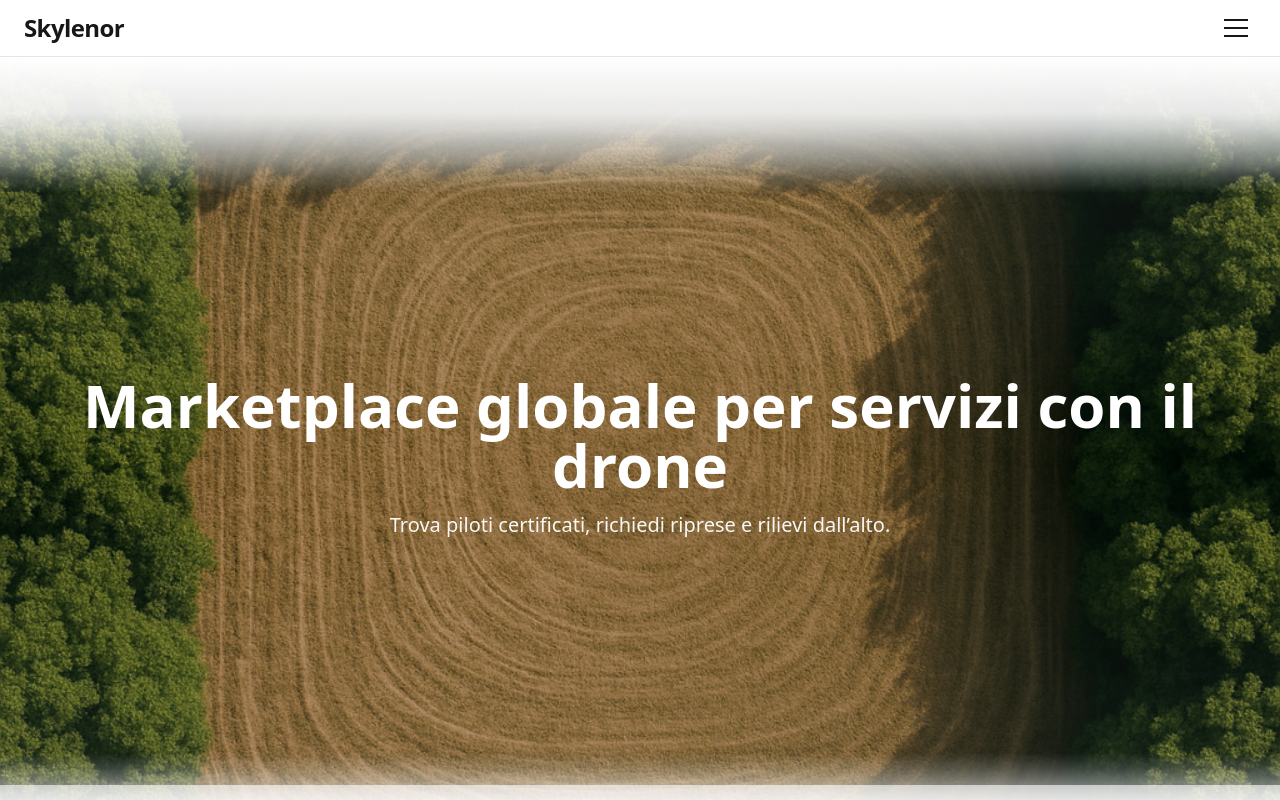
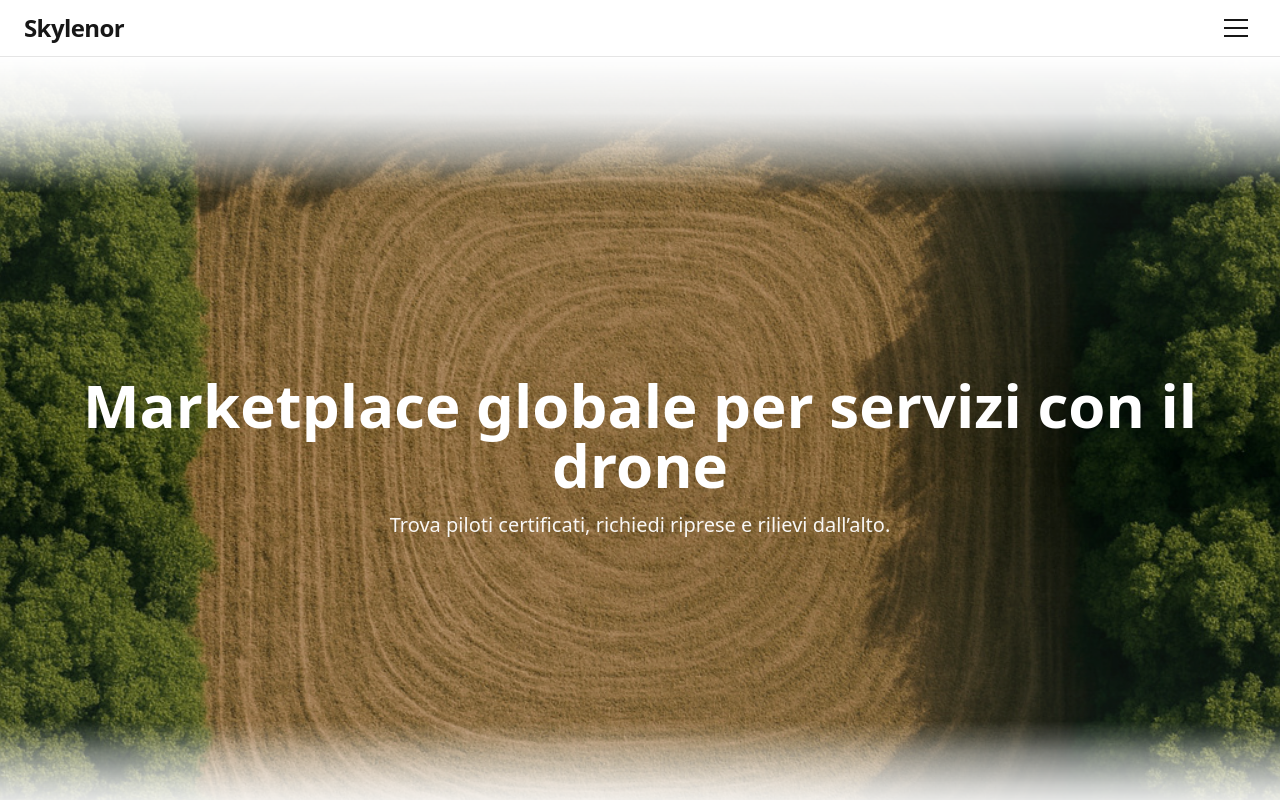
Before and after one commit to alessiomarciano007-prog/skylenor, a Next.js app: page / in a window 1280 px wide. Shown: the top 800 px of the page. Built offline with nearby package versions, Linux system fonts and the light colour scheme.

Commit message:
Update Section.tsx

```diff
--- a/app/components/Section.tsx
+++ b/app/components/Section.tsx
@@ -19,9 +19,9 @@ export default function Section({ children, className, fade = 180 }: Props) {
     rgba(255,255,255,0.78) 15%,
     rgba(255,255,255,0.95) 17%,
     #ffffff                 50%,
-    rgba(255,255,255,0.95) 87%,
-    rgba(255,255,255,0.78) 89%,
-    rgba(255,255,255,0.55) 91%,
+    rgba(255,255,255,0.95) 83%,
+    rgba(255,255,255,0.78) 85%,
+    rgba(255,255,255,0.55) 87%,
     rgba(255,255,255,0.38) 89%,
     rgba(255,255,255,0.22) 91%,
     rgba(255,255,255,0.10) 93%,
```
